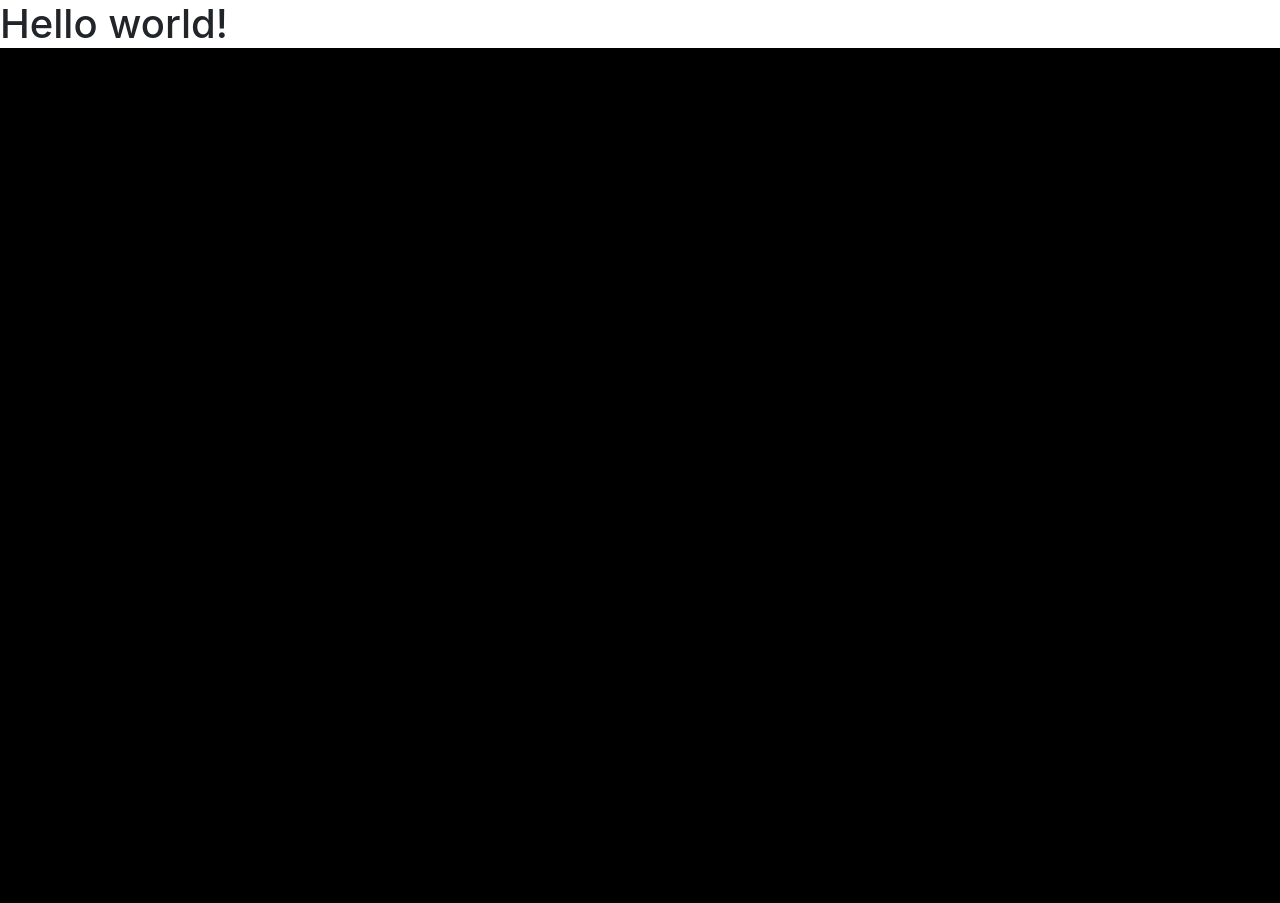
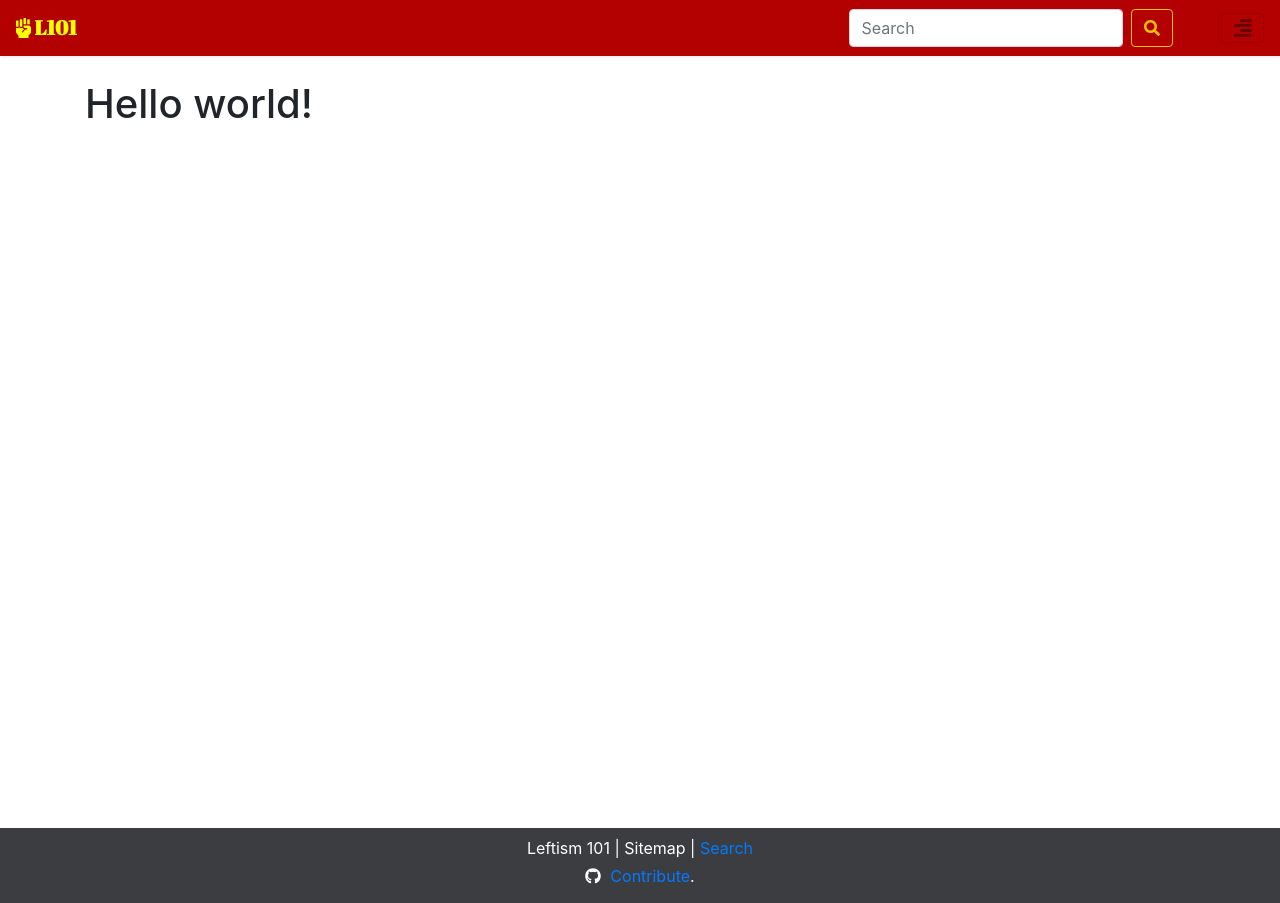
Before and after one commit to hanabanashiku/leftism.ml, a Jekyll site: the page built from index.html, in a window 1280 px wide. Built offline with Jekyll 4.4.1, drawn with Linux system fonts in a browser that asks for light colours.

Commit message:
General layout, searchbar

```diff
--- /dev/null
+++ b/_includes/footer.html
@@ -0,0 +1,13 @@
+<!-- Footer -->
+<footer class="page-footer text-center">
+
+    <div class="container">
+        <p>
+            Leftism 101 | Sitemap | <a href="https://{{site.host}}/search">Search</a>
+        </p>
+        <p>
+            <i class="fab fa-github"></i>&nbsp;&nbsp;<a href="https://github.com/hanabanashiku/leftism.ml" target="_blank">Contribute</a>.
+        </p>
+    </div>
+</footer>
+<!-- Footer -->
--- /dev/null
+++ b/_includes/header.html
@@ -0,0 +1,11 @@
+<nav class="navbar navbar-light bg-light fixed-top">
+    <a class="navbar-brand" href="#"><i class="fas fa-fist-raised"></i> L101</a>
+
+    <form class="form-inline my-2 my-lg-0 ml-auto mr-sm-5" id="nav-search-form" action="/search" method="get">
+        <input class="form-control mr-sm-2" type="search" placeholder="Search" aria-label="Search" name="q" id="nav-inline-search">
+        <button class="btn btn-outline-warning my-2 my-sm-0" type="submit"><i class="fa fa-search"></i></button>
+    </form>
+    <button class="navbar-toggler" type="button" data-toggle="collapse" data-target="#sidebar">
+        <i class="fas fa-align-right"></i>
+    </button>
+</nav>
--- /dev/null
+++ b/_includes/sidebar.html
@@ -0,0 +1,10 @@
+<!-- Sidebar -->
+<div id="sidebar" class="collapse">
+    <ul class="sidebar-nav nav navbar-inverse">
+        <li>
+            <a href="#">Link 1</a>
+            <a href="#">Link 2</a>
+        </li>
+    </ul>
+</div>
+<!-- Sidebar -->
--- a/_layouts/default.html
+++ b/_layouts/default.html
@@ -5,12 +5,30 @@
     <title>{{ page.title }} &raquo; Leftism 101</title>
     <link rel="stylesheet" href="https://stackpath.bootstrapcdn.com/bootstrap/4.5.2/css/bootstrap.min.css"
           integrity="sha384-JcKb8q3iqJ61gNV9KGb8thSsNjpSL0n8PARn9HuZOnIxN0hoP+VmmDGMN5t9UJ0Z" crossorigin="anonymous" />
+    <link rel="stylesheet" href="https://cdnjs.cloudflare.com/ajax/libs/font-awesome/5.15.1/css/all.min.css"
+          integrity="sha512-+4zCK9k+qNFUR5X+cKL9EIR+ZOhtIloNl9GIKS57V1MyNsYpYcUrUeQc9vNfzsWfV28IaLL3i96P9sdNyeRssA==" crossorigin="anonymous" />
     <link rel="stylesheet" href="style/main.css" />
 </head>
 <body>
-    {{ content }}
+    {% include header.html %}
+
+    <div id="wrapper">
+        {% include sidebar.html %}
+
+        <main role="main" class="container">
+            {{ content }}
+        </main>
+    </div>
+
+
+    {% include footer.html %}
+
     <script src="https://code.jquery.com/jquery-3.5.1.slim.min.js" integrity="sha384-DfXdz2htPH0lsSSs5nCTpuj/zy4C+OGpamoFVy38MVBnE+IbbVYUew+OrCXaRkfj" crossorigin="anonymous"></script>
     <script src="https://cdn.jsdelivr.net/npm/popper.js@1.16.1/dist/umd/popper.min.js" integrity="sha384-9/reFTGAW83EW2RDu2S0VKaIzap3H66lZH81PoYlFhbGU+6BZp6G7niu735Sk7lN" crossorigin="anonymous"></script>
     <script src="https://stackpath.bootstrapcdn.com/bootstrap/4.5.2/js/bootstrap.min.js" integrity="sha384-B4gt1jrGC7Jh4AgTPSdUtOBvfO8shuf57BaghqFfPlYxofvL8/KUEfYiJOMMV+rV" crossorigin="anonymous"></script>
+    <script src="https://cdnjs.cloudflare.com/ajax/libs/font-awesome/5.15.1/js/all.min.js" integrity="sha512-F5QTlBqZlvuBEs9LQPqc1iZv2UMxcVXezbHzomzS6Df4MZMClge/8+gXrKw2fl5ysdk4rWjR0vKS7NNkfymaBQ==" crossorigin="anonymous"></script>
+    {% for javascript in page.custom-scripts %}
+    <script src="{{ javascript }}"></script>
+    {% endfor %}
 </body>
 </html>
--- a/style/main.scss
+++ b/style/main.scss
@@ -1,6 +1,55 @@
 ---
 ---
-html {
-  background-color: black;
+@import url('https://fonts.googleapis.com/css2?family=Abril+Fatface&family=Roboto&display=swap');
+
+$dark-red: rgb(179, 0, 0);
+$abril: 'Abril Fatface', cursive;
+$roboto: 'Roboto', sans-serif;
+
+html, body {
+  height: 100%;
+}
+
+#wrapper {
+  display: flex;
+  width: 100%;
+}
+
+#sidebar {
+  z-index: 1000;
+  position: fixed;
+  right: 0;
+  margin-top: 50px;
+  max-width: 250px;
+  min-width: 250px;
+  height: 100vh;
+  padding: 20px;
+  background: #222;
+  transition: all 0.3s;
+}
+
+.navbar {
+  background-color: $dark-red !important;
+  box-shadow: 1px 1px 3px rgba(0, 0, 0, 0.1);
+}
+
+.navbar-brand {
+  font-family: $abril;
+  font-weight: bold;
+  color: yellow !important;
+}
+
+main {
+  width: 100%;
+  min-height: 92vh;
+  padding: 80px 20px 0px 20px;
+  transition: all 0.3s;
+}
+
+footer {
+  padding: 1em 0 0.2em 0;
+  line-height: 0.5em;
+  background-color: rgb(60, 61, 65);
   color: white;
+  display: block;
 }
```
Also changed, not shown: js/search.js (added, +38 -0 lines), search.html (added, +28 -0 lines), search.json (added, +17 -0 lines), fonts/AbrilFatface-Regular.ttf (added), images/banner.jpg (added).
